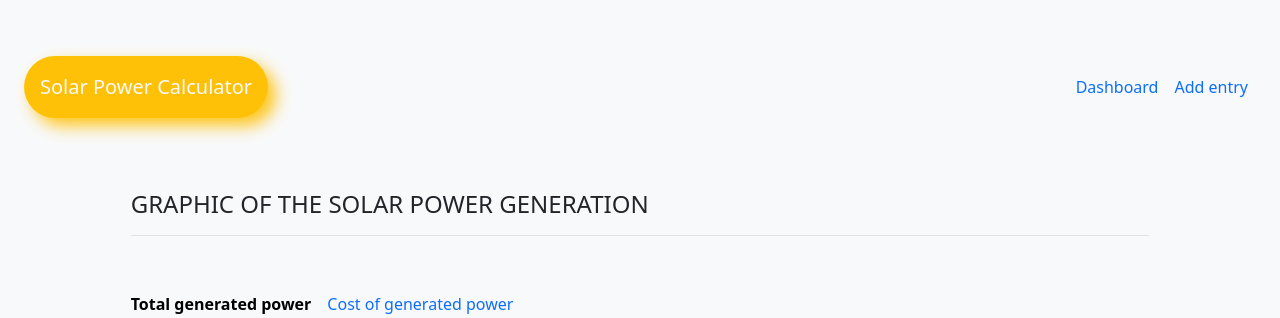
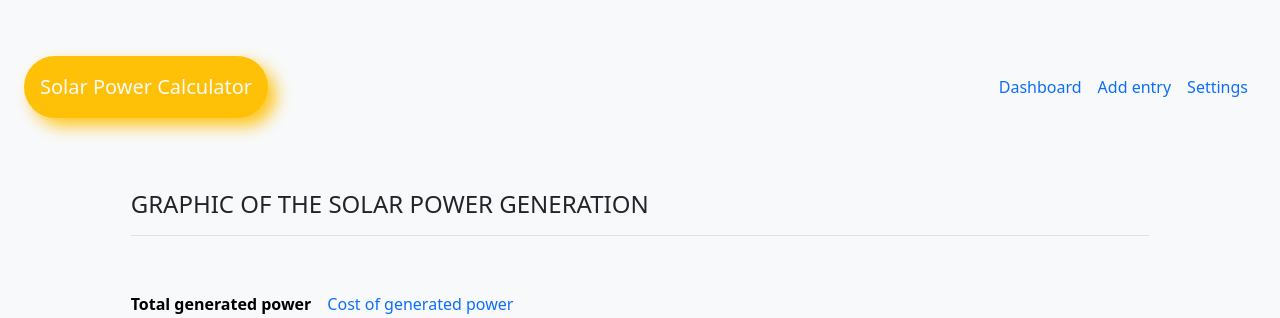
Before and after one commit to ychernyshev/Solar-Power-Calculator, a Django app: template calculator/templates/calculator/index.html in a window 1280 px wide. Shown: the top 318 px of the page. Run offline with Django 3.2, Linux system fonts and the light colour scheme; the template is opened without the code that fills it, so the values that code supplies are empty; some libraries are stand-ins or nearby versions.

Commit message:
The app settings
Added the app settings page, the view, and the URL

```diff
--- a/calculator/templates/calculator/inc/_topnav.html
+++ b/calculator/templates/calculator/inc/_topnav.html
@@ -1,5 +1,6 @@
 {% url 'calculator:dashboard' as dashboard %}
 {% url 'calculator:add_entry' as add_entry %}
+{% url 'calculator:settings' as settings %}
 <nav class="navbar navbar-expand-lg bg-body-tertiary mt-5">
   <div class="container-fluid">
     <a class="navbar-brand bg-warning p-3 rounded-5 text-light" style="box-shadow: .5rem .5rem 1rem 0 rgba(255, 193, 7, .9)" href="{% url 'calculator:dashboard' %}">Solar Power Calculator</a>
@@ -14,6 +15,9 @@
         <li class="nav-item">
           <a class="nav-link {% if request.path == add_entry %} text-dark bold underline {% else %} text-primary {% endif %}" href="{% url 'calculator:add_entry' %}">Add entry</a>
         </li>
+        <li class="nav-item">
+          <a class="nav-link {% if request.path == settings %} text-dark bold underline {% else %} text-primary {% endif %}" href="{% url 'calculator:settings' %}">Settings</a>
+        </li>
       </ul>
     </div>
   </div>
--- a/calculator/urls.py
+++ b/calculator/urls.py
@@ -6,4 +6,5 @@ urlpatterns = [
     path('', index, name='home'),
     path('dashboard/', index, name='dashboard'),
     path('add_entry/', add_entry, name='add_entry'),
+    path('settings/', settings, name='settings'),
 ]
--- a/calculator/views.py
+++ b/calculator/views.py
@@ -49,3 +49,6 @@ def add_entry(request):
     }
 
     return render(request, 'calculator/add_entry.html', context=context)
+
+def settings(request):
+    return render(request, 'calculator/settings.html')
```
Also changed, not shown: calculator/templates/calculator/settings.html (added, +11 -0 lines).
